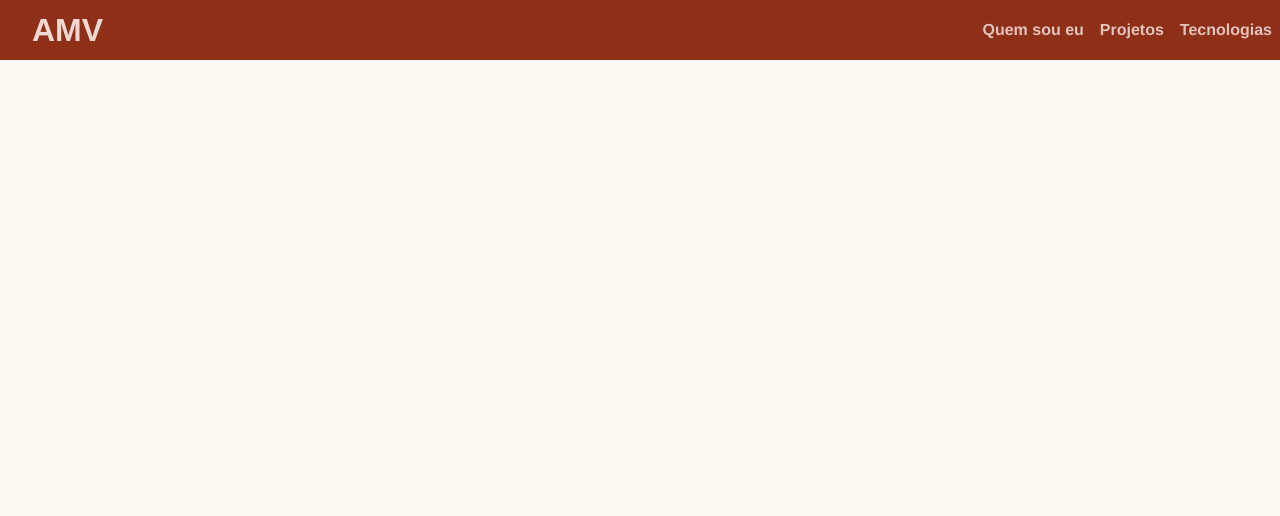
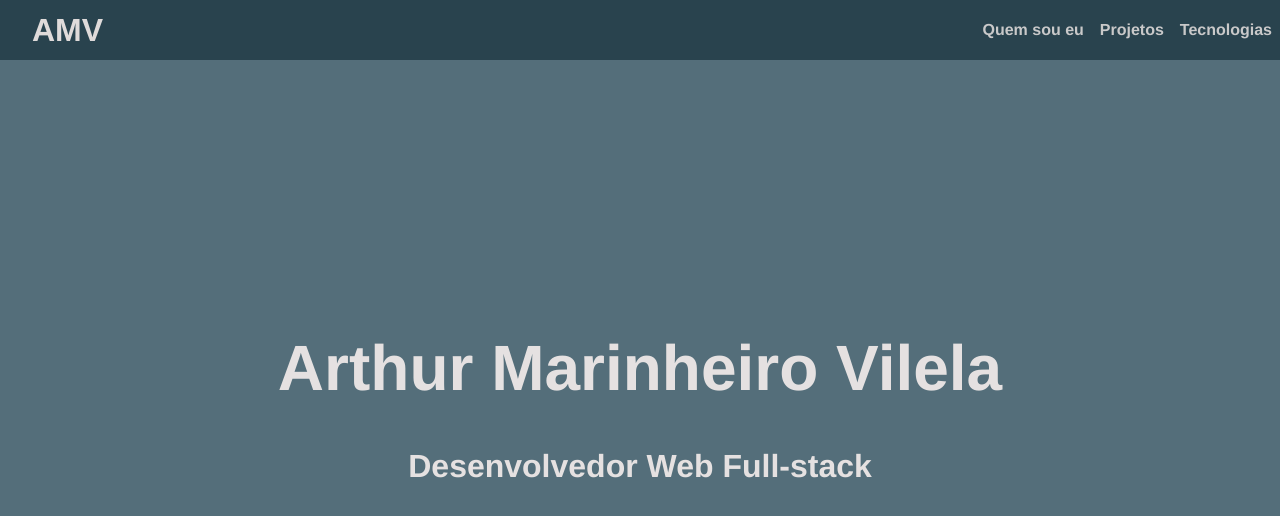
Before and after one commit to ArthurMVilela/ArthurMVilela.github.io, a Vue app: page / in a window 1280 px wide. Shown: the top 516 px of the page. Built offline with nearby package versions, Linux system fonts and the light colour scheme.

Commit message:
adicionado landing

```diff
--- a/src/App.vue
+++ b/src/App.vue
@@ -1,16 +1,19 @@
 <template>
   <div id="app">
-    <Menu></Menu>
+    <Menu/>
+    <Landing/>
   </div>
 </template>
 
 <script lang="ts">
 import { Component, Vue } from 'vue-property-decorator';
 import Menu from "./components/Menu.vue";
+import Landing from "./components/Landing.vue";
 
 @Component({
   components: {
-    Menu
+    Menu,
+    Landing
   },
 })
 export default class App extends Vue {}
--- a/src/assets/scss/_colors.scss
+++ b/src/assets/scss/_colors.scss
@@ -2,3 +2,12 @@ $background: #FFF9F3;
 $text-primary: #3E2100;
 $accent: #8E2F18;
 $accent_text: #FFF6F3;
+$dark-background: #3E2100;
+
+$color-primary: #546e7a;
+$color-primary-light: #819ca9;
+$color-primary-dark: #29434e;
+
+$color-secondary: #ff9800;
+$color-secondary-light: #ffc947;
+$color-secondary-dark: #ffc947;
--- /dev/null
+++ b/src/components/Landing.vue
@@ -0,0 +1,43 @@
+<template>
+	<div class="landing">
+		<div class="landing__text">
+			<h1>Arthur Marinheiro Vilela</h1>
+			<h2>Desenvolvedor Web Full-stack</h2>
+		</div>
+	</div>
+</template>
+
+<script lang="ts">
+import { Component, Vue } from 'vue-property-decorator';
+
+
+@Component
+export default class Landing extends Vue {
+
+}
+</script>
+
+<style lang="scss">
+@import "../assets/scss/_colors.scss";
+
+.landing {
+	background-color: $color-primary;
+	width: 100%;
+	height: 100vh;
+	text-align: center;
+	color: rgba($accent_text, 0.85);
+	display: flex;
+	justify-content: center;
+	align-items: center;
+
+	&__text {
+		h1 {
+			font-size: 4rem
+		}
+		h2 {
+			font-size: 2rem
+		}
+	}
+}
+
+</style>
--- a/src/components/Menu.vue
+++ b/src/components/Menu.vue
@@ -38,7 +38,7 @@ export default class Menu extends Vue {
 	color: rgba($accent_text, 0.85);
 
 	&__topbar {
-		background-color: $accent;
+		background-color: $color-primary-dark;
 		position: fixed;
 		top: 0;
 		left: 0;
```
